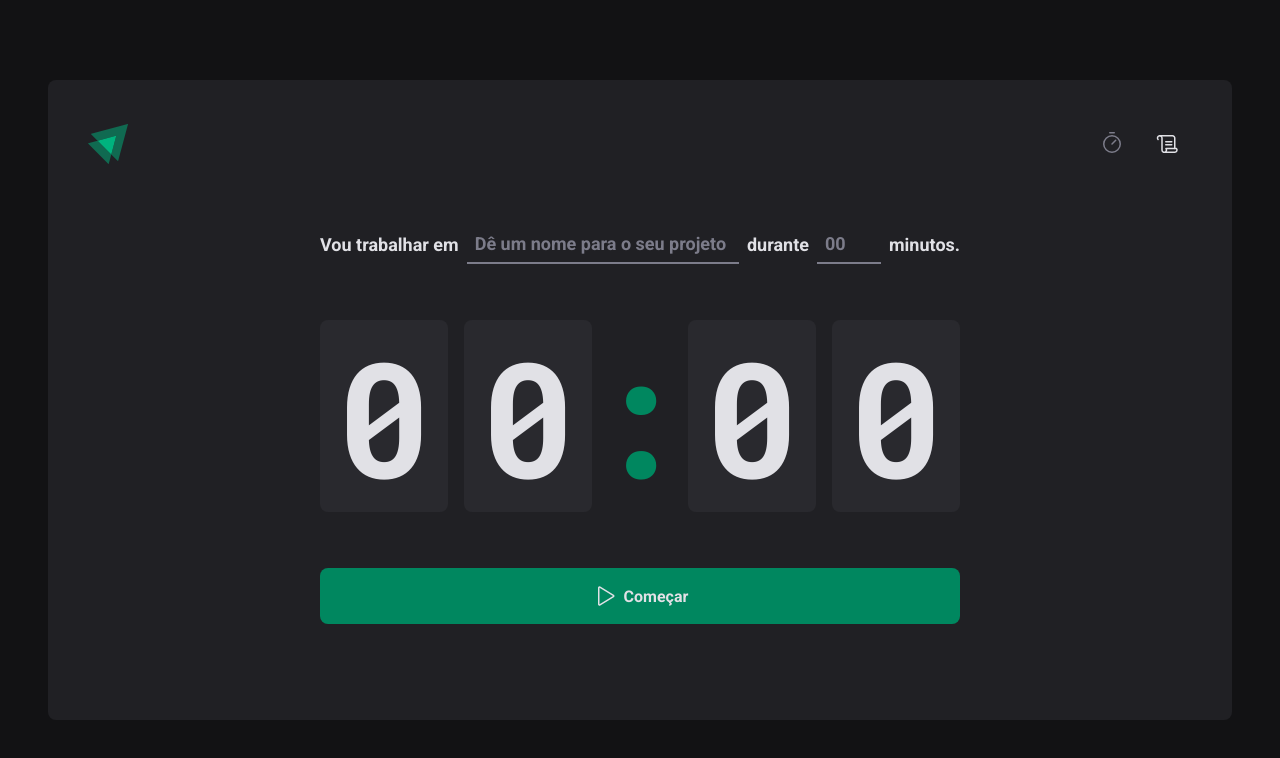
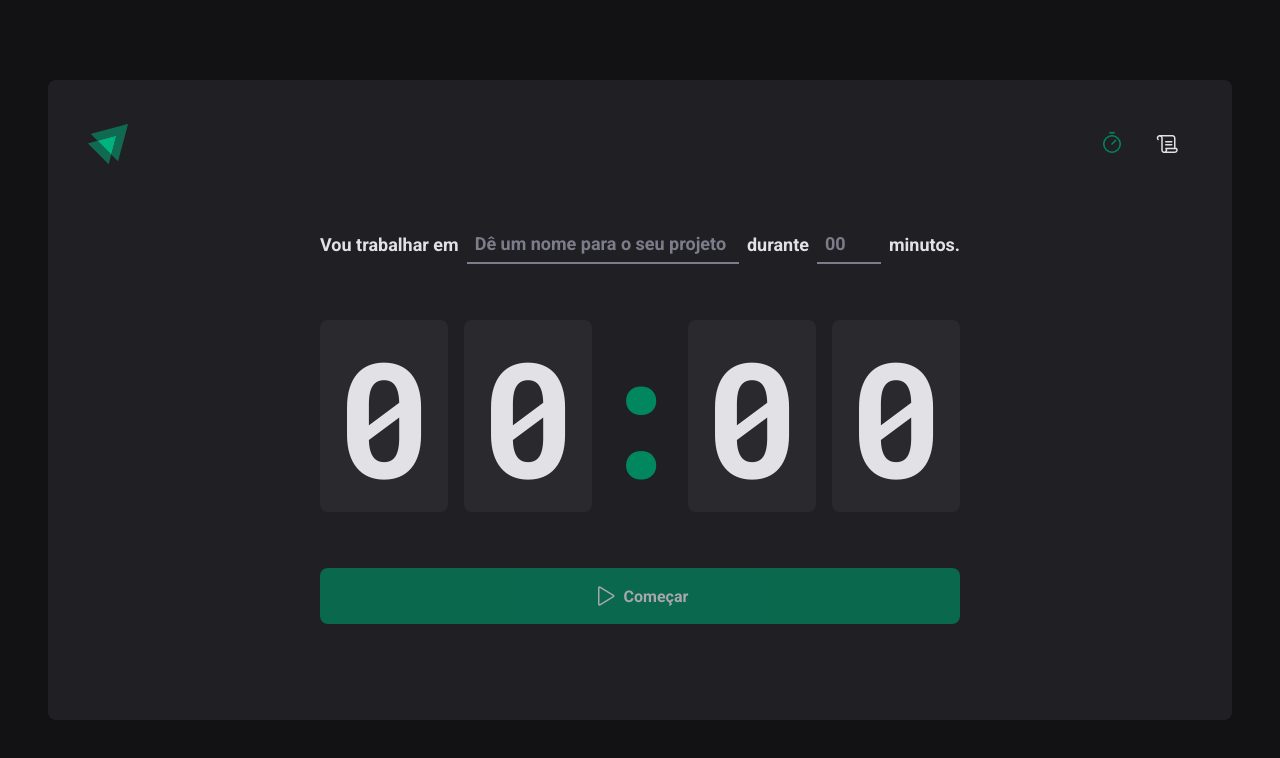
Before and after one commit to EsdrasCFF/pomodoro_ignite, a React (Vite) app: page / in a window 1280 px wide. Shown: the top 758 px of the page. Built offline with nearby package versions, Linux system fonts and the light colour scheme.

Commit message:
Feat: Use react-hook-form in the Forms

```diff
--- a/package.json
+++ b/package.json
@@ -13,6 +13,7 @@
     "phosphor-react": "^1.4.1",
     "react": "^18.2.0",
     "react-dom": "^18.2.0",
+    "react-hook-form": "^7.47.0",
     "react-router-dom": "^6.16.0",
     "styled-components": "^6.0.8"
   },
--- a/src/components/Header/styles.ts
+++ b/src/components/Header/styles.ts
@@ -27,7 +27,7 @@
       }
 
       &.active {
-        color: ${({theme}) => theme.COLORS.GRAY_500};
+        color: ${({theme}) => theme.COLORS.GREEN_500};
       }
     }
   }
--- a/src/pages/Home/index.tsx
+++ b/src/pages/Home/index.tsx
@@ -1,13 +1,31 @@
 import { Play } from "phosphor-react";
+import { useForm } from "react-hook-form";
 import { HomeContainer , FormContainer, CountdownContainer, Separator, StartCountdownButton, TaskInput, MinutesAmountInput} from "./styles";
 
+
+
 export function Home() {
+  const { register, handleSubmit, watch } = useForm();
+
+  function handleCreateNewCycle(data: any) {
+    console.log(data)
+  }
+
+  const task = watch("task");
+  const minutesAmount = watch("minutesAmount");
+  const isSubmitDisabled = !task || !minutesAmount
+
   return (
     <HomeContainer>
-      <form>
+      <form onSubmit={handleSubmit(handleCreateNewCycle)} >
         <FormContainer>
           <label htmlFor="task" >Vou trabalhar em</label>
-          <TaskInput type="text" id="task" list="task-suggestions" placeholder="Dê um nome para o seu projeto" />
+          <TaskInput
+            id="task"
+            list="task-suggestions"
+            placeholder="Dê um nome para o seu projeto"
+            {...register("task")}
+          />
 
           <datalist  id="task-suggestions">
             <option value="Projeto 1" />
@@ -25,6 +43,7 @@
             step={5}
             min={5}
             max={60}
+            {...register("minutesAmount", {valueAsNumber: true})}
           />
 
           <span>minutos.</span>
@@ -39,7 +58,7 @@
 
         </CountdownContainer>
 
-        <StartCountdownButton type="submit">
+        <StartCountdownButton disabled={isSubmitDisabled} type="submit">
           <Play size={24}/>
           Começar
         </StartCountdownButton>
```
Also changed, not shown: 1 other file (tests, documents, lock files or other folders).
